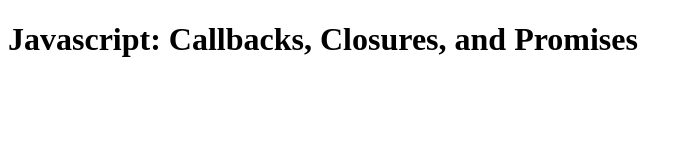
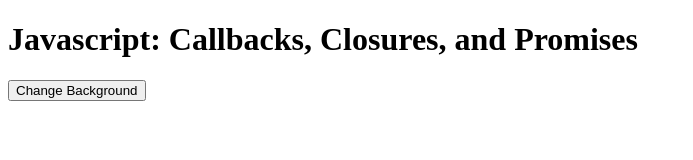
Before and after one commit to raj89er/w7_d4_hw, a plain HTML site: page index.html in a window 1280 px wide. Shown: the whole page, without its empty margins (0-693 px from the left). Drawn offline with Linux system fonts and the light colour scheme.

Commit message:
partial #3...

```diff
--- a/hw_q1.js
+++ b/hw_q1.js
@@ -1,5 +1,9 @@
 
-console.log(`Hello there! ~General Kenobi~`); // I put tilda's around to let people know it's the person how said it. This however also put the  following error in the browser's console: no eval # 253a60ab-5554-4f6b-80ce-9dfe38617dd4
+console.log(`Hello there! ~General Kenobi~`);
+/*
+I put tilda's around to let people know it's the person how said it.
+This however also put the following error in the browser's console:
+no eval # 253a60ab-5554-4f6b-80ce-9dfe38617dd48 */
 
 
 console.log('#'.repeat(77));
--- a/hw_q3.js
+++ b/hw_q3.js
@@ -6,3 +6,11 @@ console.log('#'.repeat(77));
 // Add a Button somewhere on your index.html page with an id "backgroundChanger"
 // Add a click event listener to your button that will change the background color of the body
 // The background should toggle between at least 2 colors
+
+const body = document.querySelector('body');
+const button = document.createElement('button');
+
+button.id = 'backgroundChanger';
+button.textContent = 'Change Background';
+
+body.appendChild(button);
--- a/index.html
+++ b/index.html
@@ -5,10 +5,10 @@
     <meta name="viewport" content="width=device-width, initial-scale=1.0">
     <title>w7_d4_hw</title>
     <!-- <script src="./hw_q1.js"></script> -->
-    <script src="./hw_q2.js"></script>
-    <!-- <script src="./hw_q3.js"></script> -->
+    <!-- <script src="./hw_q2.js"></script> -->
 </head>
 <body>
     <h1>Javascript: Callbacks, Closures, and Promises</h1>
+    <script src="./hw_q3.js"></script>
 </body>
 </html>
```
